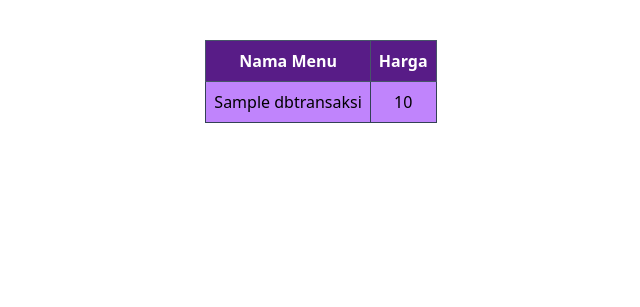
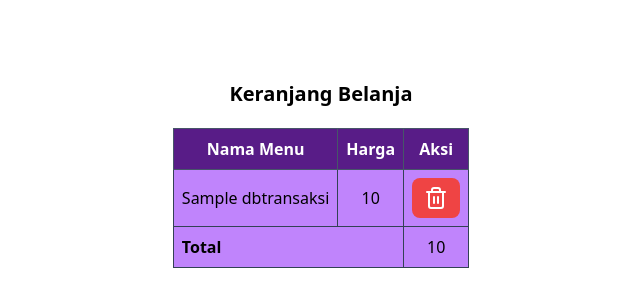
Before and after one commit to ikromaulana/WarungGoeboex, a PHP site: page /cart.php in a window 1280 px wide. Shown: the part 64-371 px from the top of the page, without its empty margins (319-959 px from the left). Run offline with PHP 8.4, Linux system fonts and the light colour scheme; tables that the repository leaves empty hold one stand-in row (values such as "Sample post"); style sheets or scripts are compiled from the project's sources; some libraries are stand-ins or nearby versions.

Commit message:
Add files via upload

```diff
--- a/cart.php
+++ b/cart.php
@@ -9,42 +9,44 @@
     <script src="https://unpkg.com/feather-icons"></script>
 </head>
 <body>
-
+<?php
+include "header.php";?>
     <!-- Navbar -->
-    <nav class="max-w-full h-16 bg-purple-900 flex items-center justify-between px-14">
-        <div class=""><a href="home.php"><img src="asset/logo.png" alt="" class="w-56"></a></div>
-        <div class="flex justify-between w-36">
-        <a href="" class="text-white"><i data-feather="shopping-cart"></i></a>
-        <a href="customer/profilecust.php" class="text-white"><i data-feather="user"></i></a>
-        <a href="logout.php" class="text-white"><i data-feather="log-out"></i></a>
-        </div>
-    </nav>
+    <!-- Navbar code here -->
     <!-- End-navbar -->
-
-    <table class="table-auto border-collapse border border-slate-500 mx-auto mt-10 bg-purple-400">
+    <form action="" method="post">
+        <h1 class="font-bold text-xl text-center mt-20">Keranjang Belanja</h1>
+    <table class="table-auto border-collapse border border-slate-500 mx-auto mt-5 bg-purple-400">
         <thead>
             <tr class="bg-purple-900 text-white">
                 <th class="border border-slate-600 p-2">Nama Menu</th>
                 <th class="border border-slate-600 p-2">Harga</th>
+                <th class="border border-slate-600 p-2">Aksi</th>
             </tr>
         </thead>
         <tbody>
-  <tr>
             <?php
             include "koneksi.php";
-  $no=1;
             $sql = mysqli_query($koneksi, "SELECT * FROM dbtransaksi");
+            $total = 0;
 
-                    while($data = mysqli_fetch_array($sql)){
+            while ($data = mysqli_fetch_array($sql)) {
+                $total += $data["harga_menu"];
                 ?>
+                <tr>
                     <td class="border border-slate-700 p-2"><?php echo $data['nama_menu']; ?></td>
                     <td class="border border-slate-700 p-2 text-center"><?php echo $data['harga_menu']; ?></td>
-    <?php
-              $no++;}?>
+                    <td class="border border-slate-700 p-2 text-center"><button class="px-3 py-2 bg-red-500 hover:bg-red-700 text-white rounded-lg" name="proses" id="proses"><a name="proses" id="proses" href="delete.php?id=<?php echo $data['id'];?>"><i data-feather="trash-2"></i></a></button></td>
                 </tr>
+            <?php } ?>
         </tbody>
+        <tfoot>
+            <tr>
+                <td class="border border-slate-700 p-2 font-bold" colspan="2">Total</td>
+                <td class="border border-slate-700 p-2 text-center" id="total-quantity"><?php echo $total; ?></td>
+            </tr>
+        </tfoot>
     </table>
-
 
     <script>
         feather.replace();
```
Also changed, not shown: home.php (line endings or trailing spaces). Lines whose indentation alone changed are shown as unchanged.
